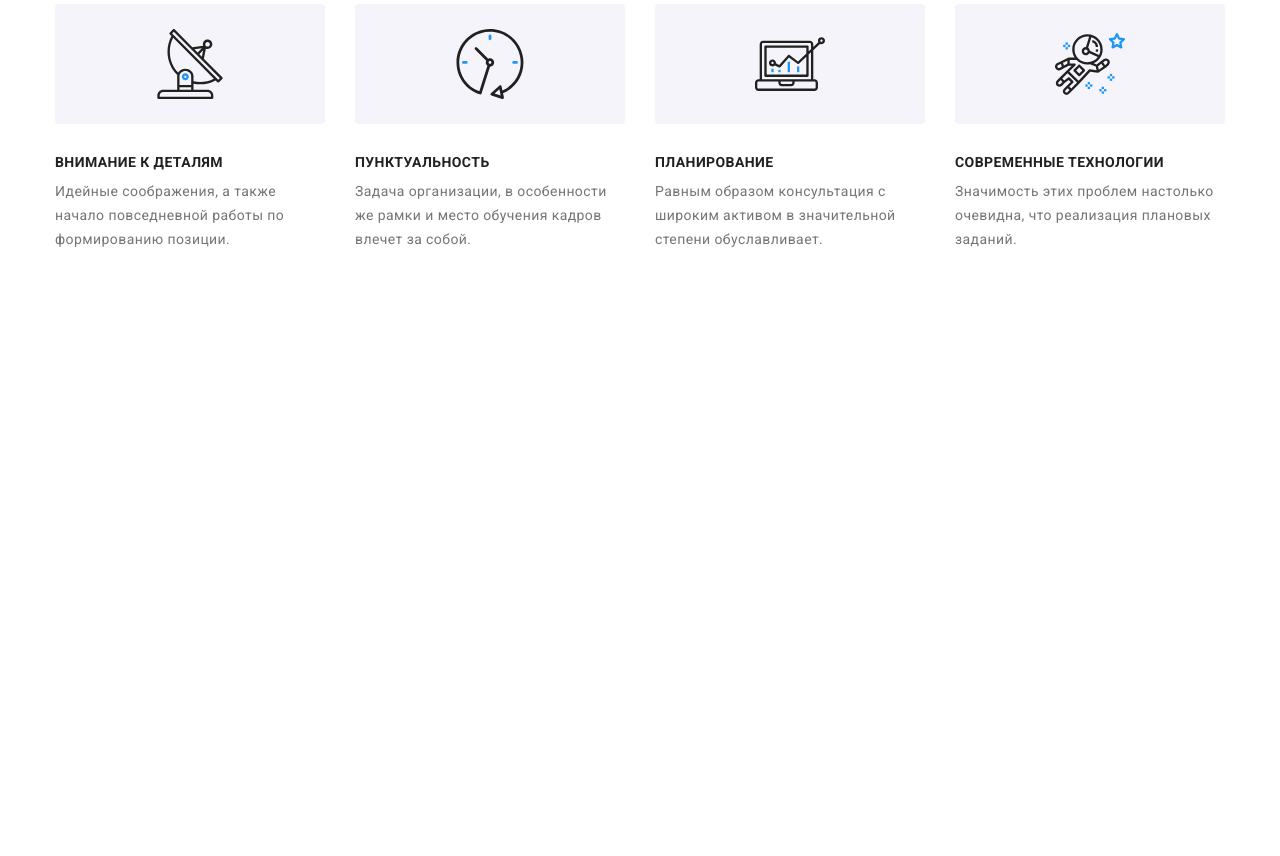
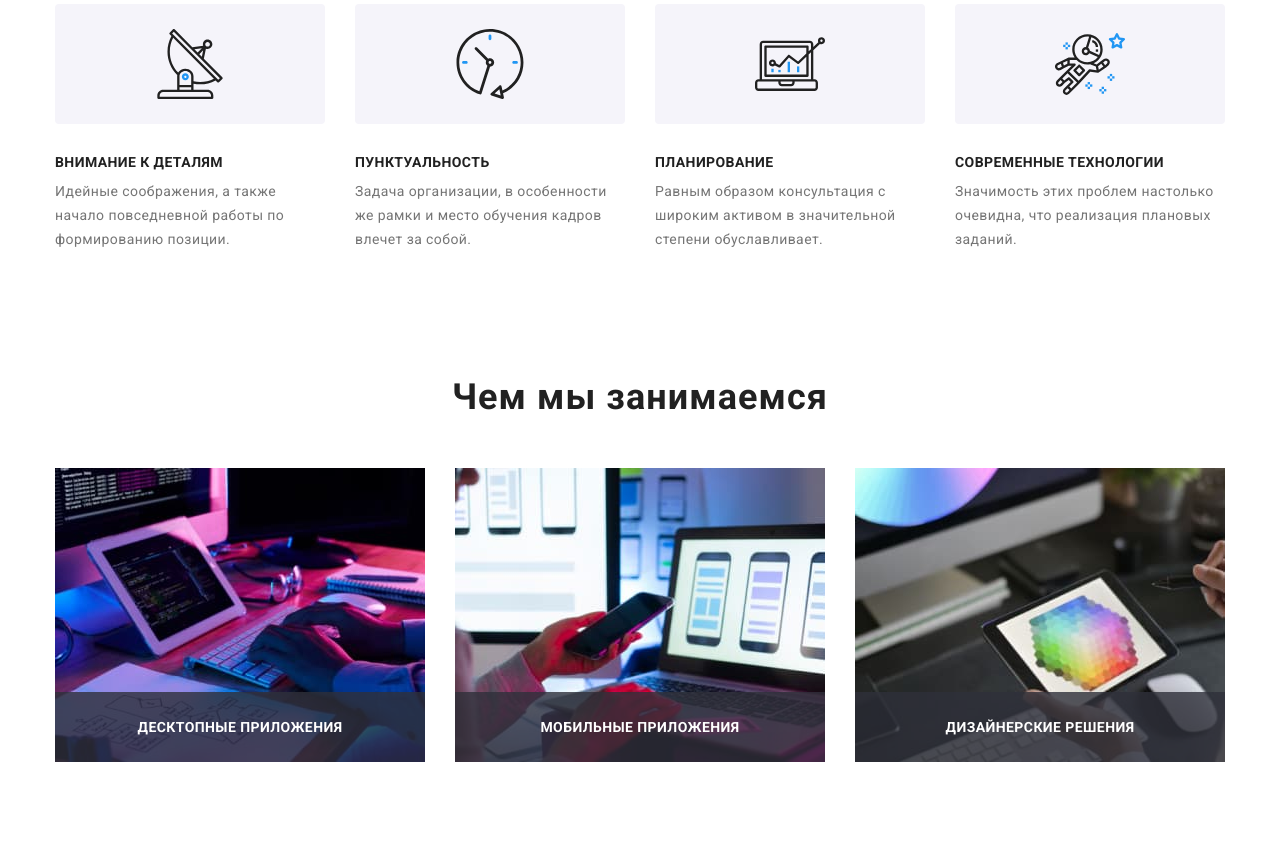
Before and after one commit to eleza27/goit-markup-hw-08, a plain HTML site: page index.html in a window 1280 px wide. Shown: the part 771-1627 px from the top of the page. Before the commit the page ends 1147 px from the top, so only its background shows below. Drawn offline with nearby package versions, Linux system fonts and the light colour scheme.

Commit message:
Doings-section is done

```diff
--- a/index.html
+++ b/index.html
@@ -163,7 +163,7 @@
 
         <!-- Doing -->
 
-        <!-- <section class="section section--no-padding-top">
+        <section class="section section__doings">
             <div class="container">
                 <h2 class="section__title">Чем мы занимаемся</h2>
                 <ul class="doings">
@@ -211,7 +211,7 @@
                     </li>
                 </ul>
             </div>
-        </section> -->
+        </section>
 
         <!-- Our team -->
 
--- a/sass/layout/_doings.scss
+++ b/sass/layout/_doings.scss
@@ -1,3 +1,6 @@
+.section__doings {
+    padding-top: 0px;
+}
 .doings {
     display: flex;
     justify-content: space-between;
@@ -30,3 +33,9 @@
     color: var(--third-color);
     background: rgba(47, 48, 58, 0.8);
 }
+
+@media screen and (max-width: 1199px) {
+    .section__doings {
+        display: none;
+    }
+}
```
Also changed, not shown: css/main.css, css/main.min.css, 2 other files.
